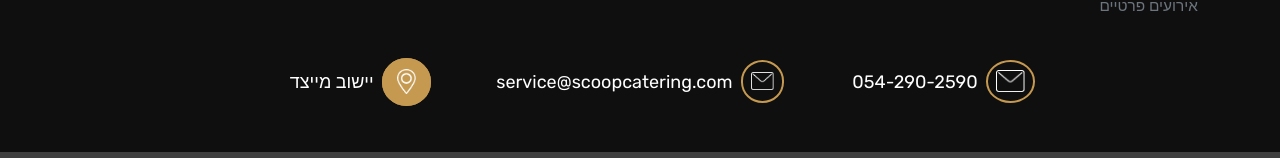
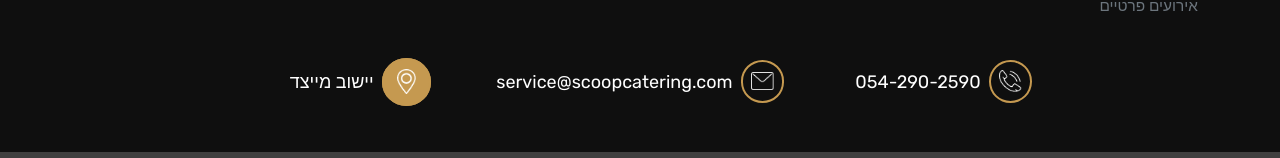
Before and after one commit to mindyGit/scoopCateringApp, a React (Create React App) app in the folder client/: page / in a window 1280 px wide. Shown: the part 4703-4861 px from the top of the page. Built offline with nearby package versions, Linux system fonts and the light colour scheme; no server answers.

Commit message:
06/02/2022 commit

```diff
--- a/client/src/components/mainPage/Footer.js
+++ b/client/src/components/mainPage/Footer.js
@@ -1,7 +1,7 @@
 import React from "react";
 import locationIcon from '../../data/imges/locationIcon.png'
 import emailIcon from '../../data/imges/emailIcon.png'
-import phoneI from '../../data/imges/emailIcon.png'
+import phoneIcon from '../../data/imges/phoneIcon.png'
 import VectorSmart from '../../data/imges/VectorSmart.png'
 import allVectorSmart from '../../data/imges/allVectorSmart.png'
 import InputGroup from 'react-bootstrap/InputGroup'
@@ -226,7 +226,7 @@ export function Footer() {
                         <div class=" col-md-3 mb-4 p-0  ml-4">
                             {i18.t('CompanyPhone')}
                             <div className="d-inline rounded-circle iconBorder" style={{ marginLeft: '8px' }}>
-                                <Image src={phoneI} style={{ height: '22px', marginBottom: "3px" }} />
+                                <Image src={phoneIcon} style={{ height: '22px', marginBottom: "3px" }} />
                             </div>
 
 
```
Also changed, not shown: 6 other files (tests, documents, lock files or other folders).
